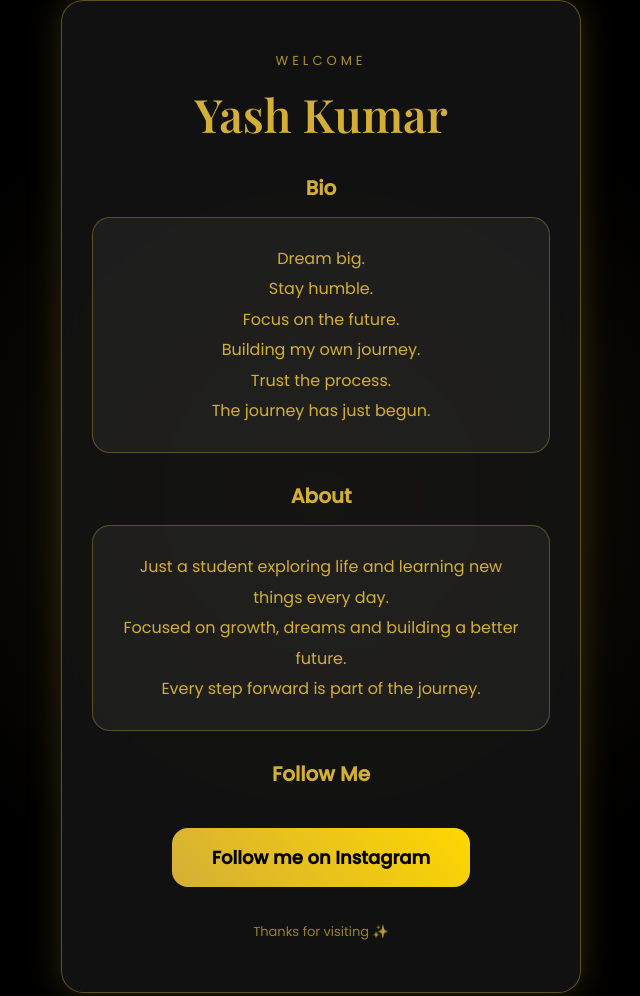
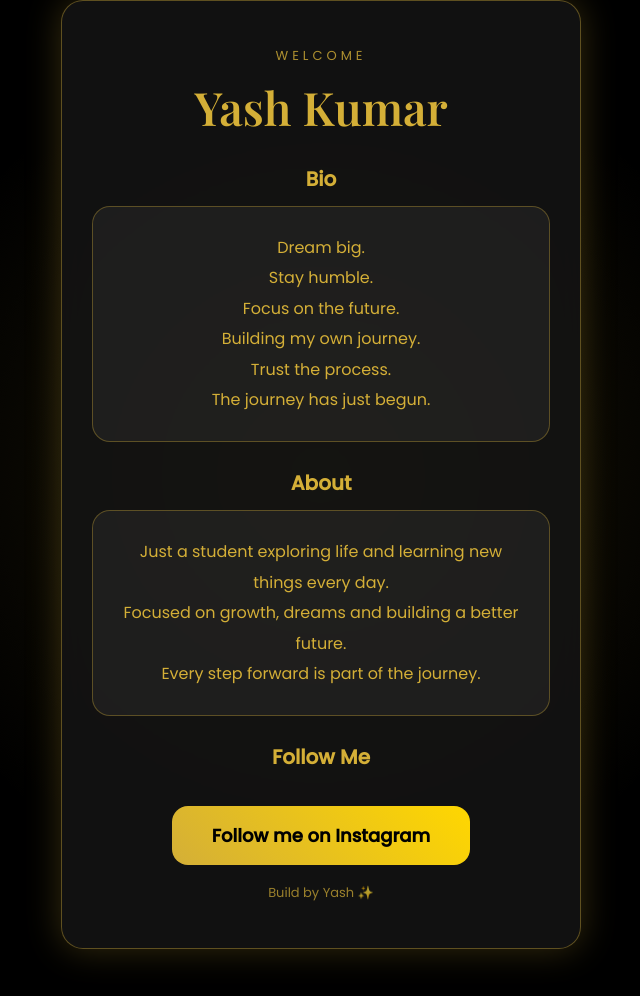
Before and after one commit to Yashstark-31/soulfaith, a plain HTML site: page index.html in a window 1280 px wide. Shown: the whole page, without its empty margins (319-959 px from the left). Drawn offline with nearby package versions, Linux system fonts and the light colour scheme.

Commit message:
index.html

```diff
--- a/index.html
+++ b/index.html
@@ -24,10 +24,10 @@ min-height:100vh;
 display:flex;
 justify-content:center;
 align-items:center;
-overflow-x:hidden;
+overflow:hidden;
 }
 
-/* background glow */
+/* RGB glow background */
 
 body::before{
 content:"";
@@ -36,7 +36,7 @@ width:900px;
 height:900px;
 background:radial-gradient(circle,#d4af37,transparent 70%);
 opacity:0.12;
-animation:spin 20s linear infinite;
+animation:spin 18s linear infinite;
 }
 
 @keyframes spin{
@@ -44,18 +44,18 @@ animation:spin 20s linear infinite;
 100%{transform:rotate(360deg)}
 }
 
-/* container */
+/* main card */
 
 .container{
 width:92%;
 max-width:520px;
-padding:50px 30px;
+padding:45px 30px;
 text-align:center;
 background:rgba(20,20,20,0.85);
 border-radius:22px;
 border:1px solid rgba(212,175,55,0.4);
 backdrop-filter:blur(15px);
-box-shadow:0 0 35px rgba(212,175,55,0.2);
+box-shadow:0 0 35px rgba(212,175,55,0.25);
 }
 
 /* welcome */
@@ -64,7 +64,7 @@ box-shadow:0 0 35px rgba(212,175,55,0.2);
 letter-spacing:4px;
 font-size:13px;
 opacity:0.8;
-margin-bottom:12px;
+margin-bottom:10px;
 }
 
 /* name */
@@ -72,16 +72,16 @@ margin-bottom:12px;
 h1{
 font-family:'Playfair Display';
 font-size:46px;
-margin-bottom:25px;
+margin-bottom:22px;
 }
 
 /* section */
 
 .section{
-margin-top:28px;
+margin-top:26px;
 }
 
-/* card */
+/* cards */
 
 .card{
 background:rgba(255,255,255,0.05);
@@ -98,18 +98,18 @@ transform:translateY(-6px);
 box-shadow:0 0 20px rgba(212,175,55,0.4);
 }
 
-/* titles */
+/* section title */
 
 .section h2{
 font-size:20px;
-margin-bottom:14px;
+margin-bottom:12px;
 }
 
 /* instagram button */
 
 .btn{
 display:inline-block;
-margin-top:25px;
+margin-top:22px;
 padding:16px 40px;
 border-radius:16px;
 text-decoration:none;
@@ -128,7 +128,7 @@ box-shadow:0 0 25px rgba(212,175,55,0.8);
 /* footer */
 
 footer{
-margin-top:35px;
+margin-top:18px;
 font-size:13px;
 opacity:0.7;
 }
@@ -190,7 +190,7 @@ Follow me on Instagram
 </div>
 
 <footer>
-Thanks for visiting ✨
+Build by Yash ✨
 </footer>
 
 </div>
```
